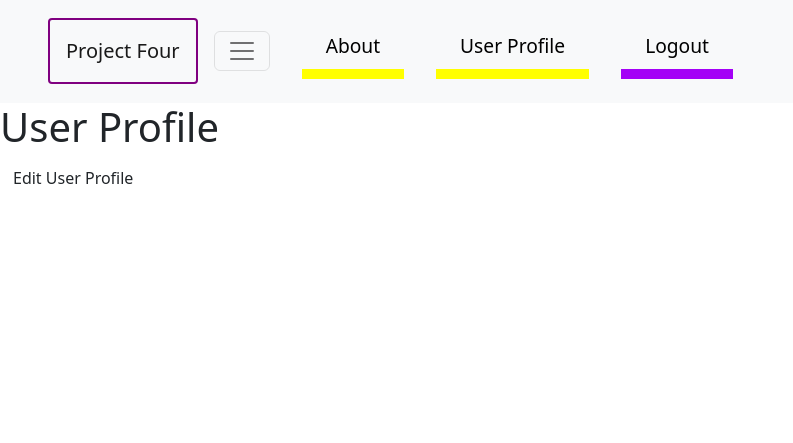
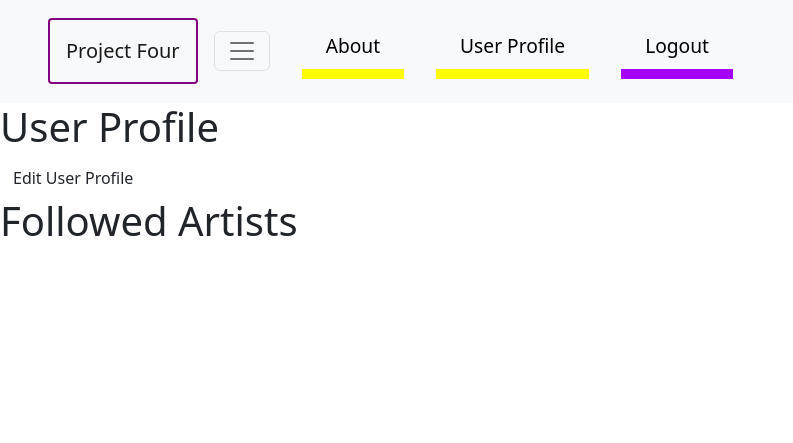
Before and after one commit to vknguyen1/project-four, a Django app: page /user_profile/ in a window 1280 px wide. Shown: the top 443 px of the page, without its empty margins (0-793 px from the left). Run offline with Django 4.2, Linux system fonts and the light colour scheme; the visitor is signed in with stand-in values (Sample User, id 1); data comes from the database, SQL or seed files in the repository; data that the repository does not hold is empty; some libraries are stand-ins or nearby versions.

Commit message:
many to many for artist done

```diff
--- a/main_app/templates/user_profile.html
+++ b/main_app/templates/user_profile.html
@@ -6,4 +6,17 @@
 
 <a class="btn" href="{% url 'user_profile_edit' %}">Edit User Profile</a>
 
+
+
+<h1>Followed Artists</h1>
+<ul>
+    {% if profile.fav_artists.count %}
+        {% for artists in profile.fav_artists.all %}
+    <li>
+        {{artists.artist}}
+    </li>
+    {% endfor %}
+    {% endif %}
+</ul>
+
 {% endblock %}
--- a/main_app/views.py
+++ b/main_app/views.py
@@ -124,13 +124,27 @@ def user_profile_edit(request):
 """
 
 def user_profile(request):
-    return render(request, 'user_profile.html')
+    profile = UserProfile.objects.get(user=request.user)
+    return render(request, 'user_profile.html', {'profile': profile})
 
 def follow_or_create_artist(request, seatgeek_id, user_id):
-    """
     if Artists.objects.filter(artist_seatgeek_id=seatgeek_id).exists():
-        Artists.objects.get(artist_seatgeek_id=seatgeek_id).fav_artists.add(user_id)
+        called_artist = Artists.objects.filter(artist_seatgeek_id=seatgeek_id)
+        id = ''
+        for artist in called_artist:
+            id = artist.id
+        UserProfile.objects.get(user=user_id).fav_artists.add(id)
     else:
         artist = call_api_for_artist_data(seatgeek_id)
-        new_entry = Artists(artist=artist.name, artist_query=artist.name.replace(" ", "-").lower(), artist_spotify_uri=, artist_seatgeek_id = seatgeek_id)"""
-    pass
+        new_entry = Artists(
+            artist=artist['name'],
+            artist_query=artist['name'].replace(" ", "-").lower(),
+            artist_spotify_uri=artist['links'][0]['id'][15:],
+            artist_seatgeek_id = seatgeek_id)
+        new_entry.save()
+        called_artist = Artists.objects.filter(artist_seatgeek_id=seatgeek_id)
+        id = ''
+        for artist in called_artist:
+            id = artist.id
+        UserProfile.objects.get(user=user_id).fav_artists.add(id)
+    return redirect('user_profile')
```
